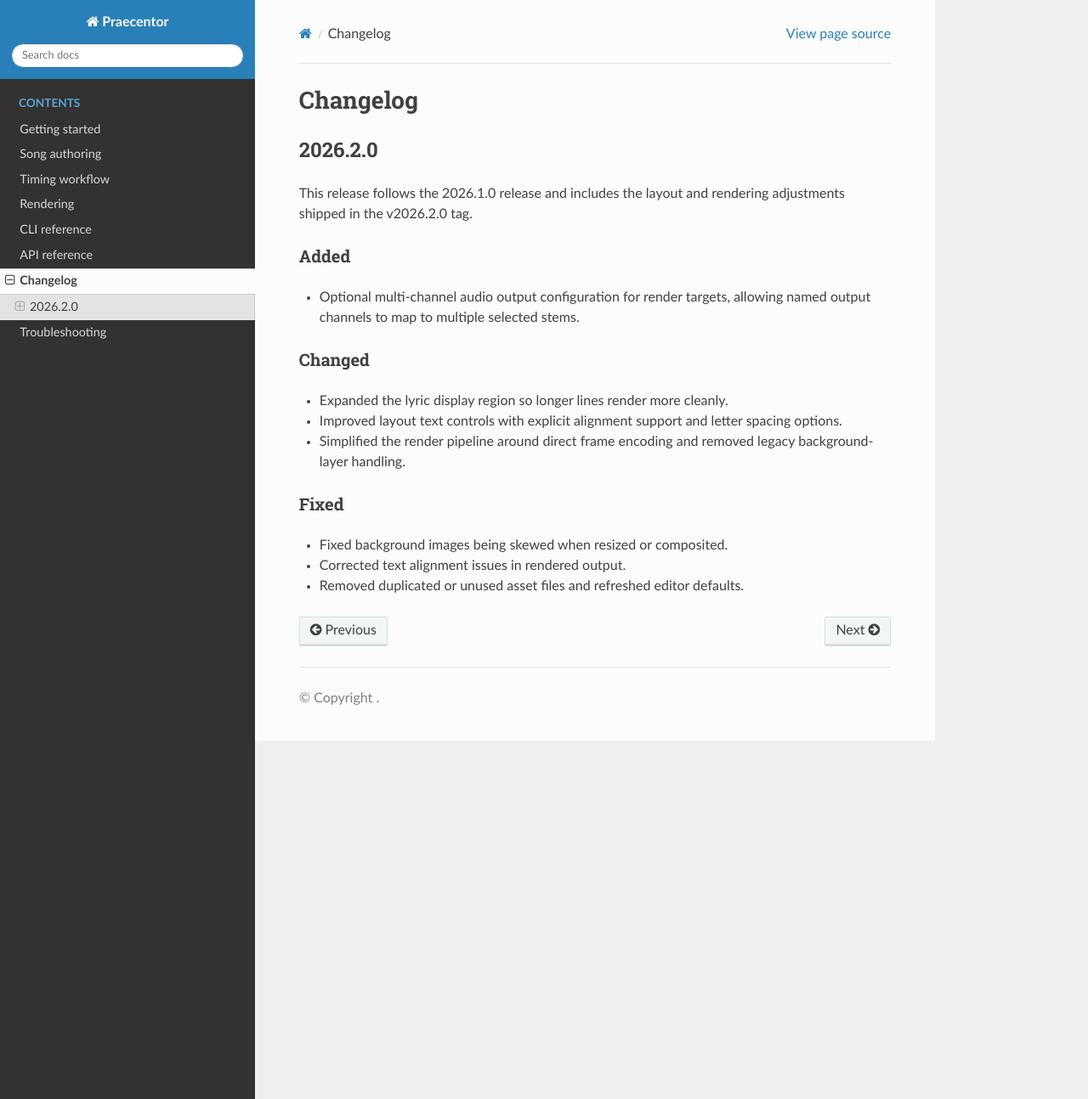
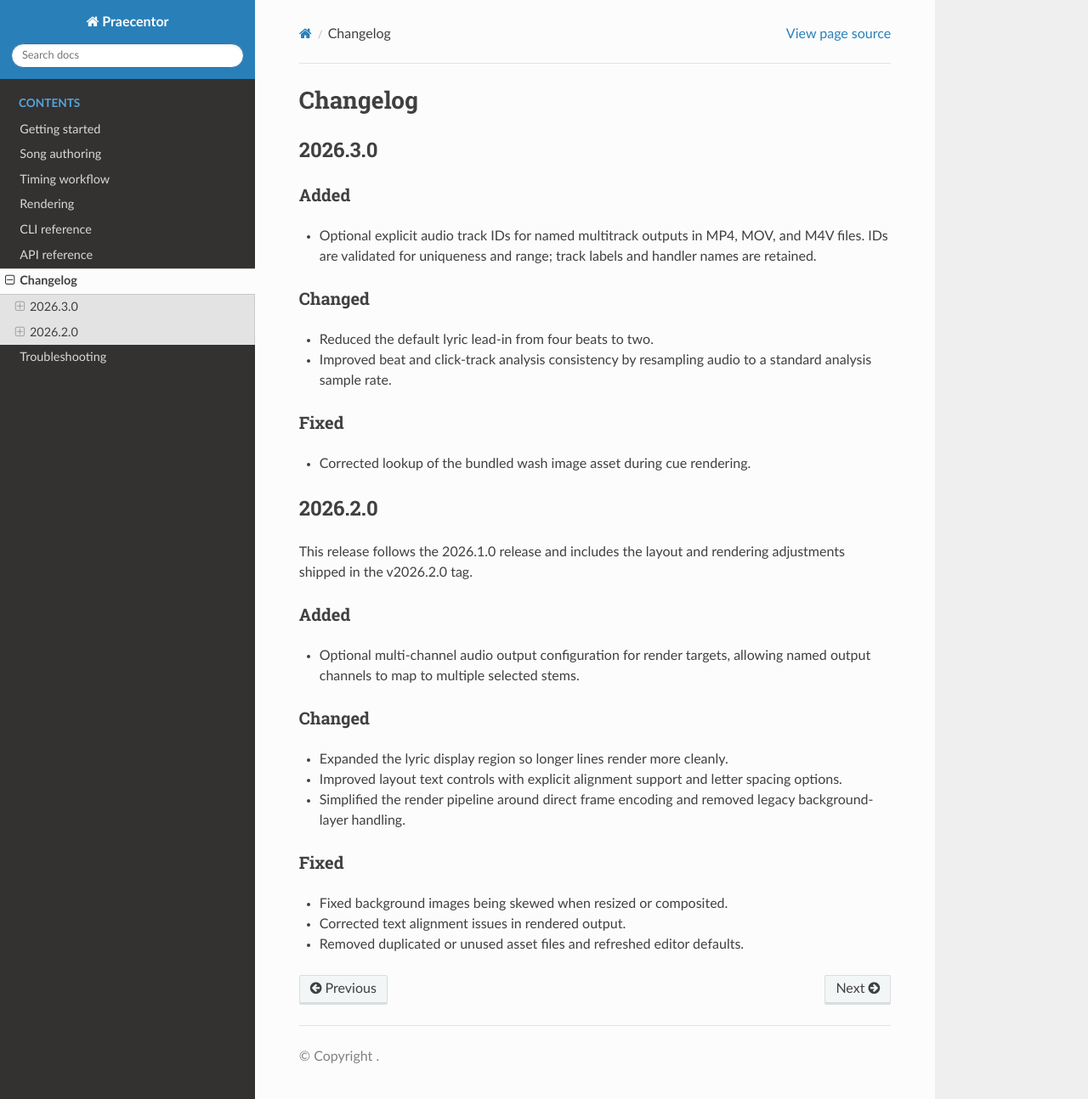
Before and after one commit to soundslocalcic/praecentor, a Sphinx documentation site: the page built from docs/changelog.rst, in a window 1280 px wide and 1294 px high. Shown: the whole window at 85% size. Built offline with Sphinx 7.4.7 and the Read the Docs theme 3.1.0, drawn with Linux system fonts in a browser that asks for light colours.

Commit message:
Updates the changelog

```diff
--- a/docs/changelog.rst
+++ b/docs/changelog.rst
@@ -1,5 +1,24 @@
 Changelog
 =========
+
+2026.3.0
+--------
+
+Added
+^^^^^
+
+- Optional explicit audio track IDs for named multitrack outputs in MP4, MOV, and M4V files. IDs are validated for uniqueness and range; track labels and handler names are retained.
+
+Changed
+^^^^^^^
+
+- Reduced the default lyric lead-in from four beats to two.
+- Improved beat and click-track analysis consistency by resampling audio to a standard analysis sample rate.
+
+Fixed
+^^^^^
+
+- Corrected lookup of the bundled wash image asset during cue rendering.
 
 2026.2.0
 --------
```
Also changed, not shown: CHANGELOG.md (+12 -0 lines).
